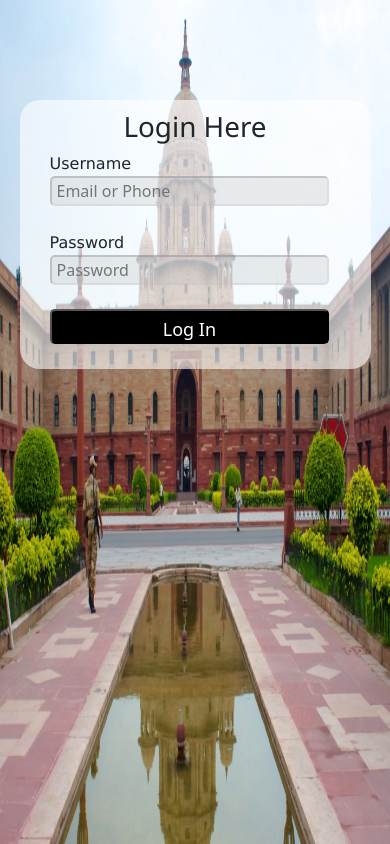
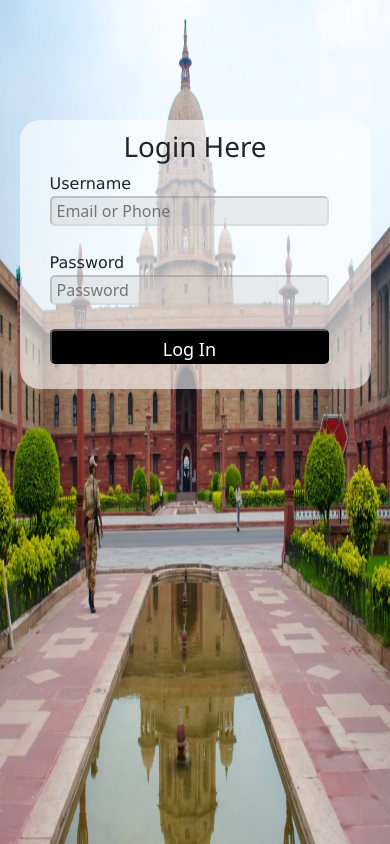
Before and after one commit to Dhileepguru/JavaScript_Projects, a PHP site: page / in a window 390 px wide. Run offline with PHP 8.4, Linux system fonts and the light colour scheme.

Commit message:
Updated phone Mediaquery

```diff
--- a/assets/style.css
+++ b/assets/style.css
@@ -81,7 +81,7 @@ form button {
         width: 90%;
         margin-left: auto;
         margin-right: auto;
-        margin-top: 100px;
+        margin-top: 120px;
     }
     .main {
         background-position: center;
@@ -92,7 +92,7 @@ form button {
         width: 50%;
         margin-left: auto;
         margin-right: auto;
-        margin-top: 400px;
+        margin-top: 300px;
     }
 }
 
```
